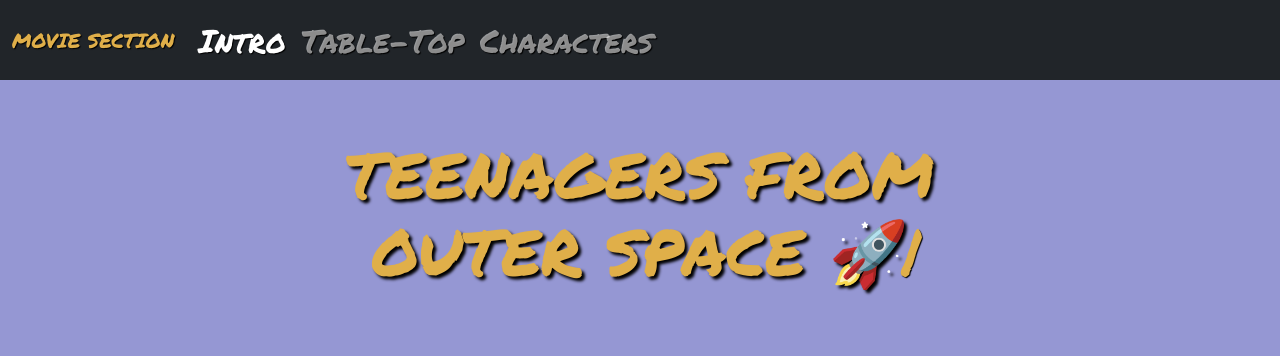
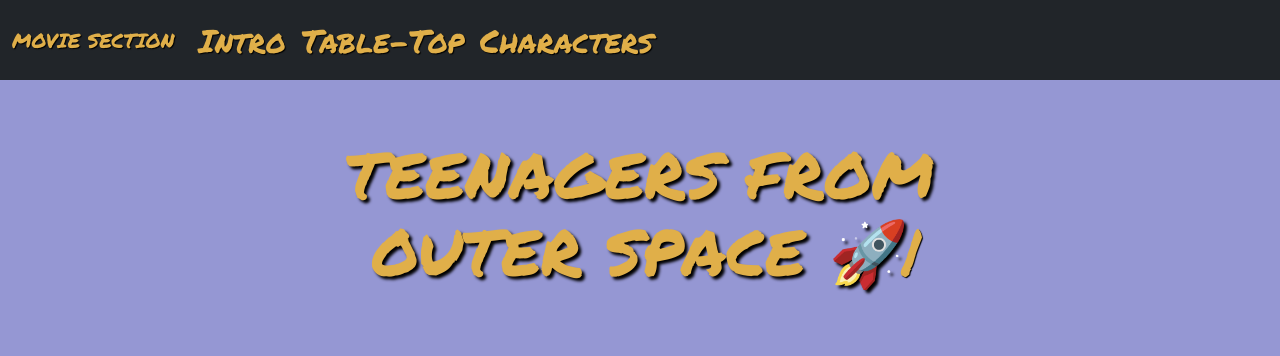
Before and after one commit to fastlearner999/Teenagers-from-Outer-Space.D.A.S.S, a plain HTML site: page movie.html in a window 1280 px wide. Shown: the top 356 px of the page. Drawn offline with nearby package versions, Linux system fonts and the light colour scheme; a web font is replaced by a local one.

Commit message:
navbar text colour consistence

```diff
--- a/movie.css
+++ b/movie.css
@@ -24,7 +24,7 @@
     text-shadow: 1px 1px 1px black;
     color: #E0AF49;
 }
-.navbar{
+.navbar, .nav-link{
     text-shadow: 1px 1px 1px black;
     color: #E0AF49;
 }
--- a/movie.html
+++ b/movie.html
@@ -19,7 +19,7 @@
           <div class="collapse navbar-collapse" id="navbarSupportedContent">
             <ul class="navbar-nav me-auto mb-2 mb-lg-0">
               <li class="nav-item">
-                <a class="nav-link active" aria-current="page" href="">Intro</a>
+                <a class="nav-link" aria-current="page" href="">Intro</a>
               </li>
               <li class="nav-item">
                 <a class="nav-link" href="#">Table-Top</a>
```
